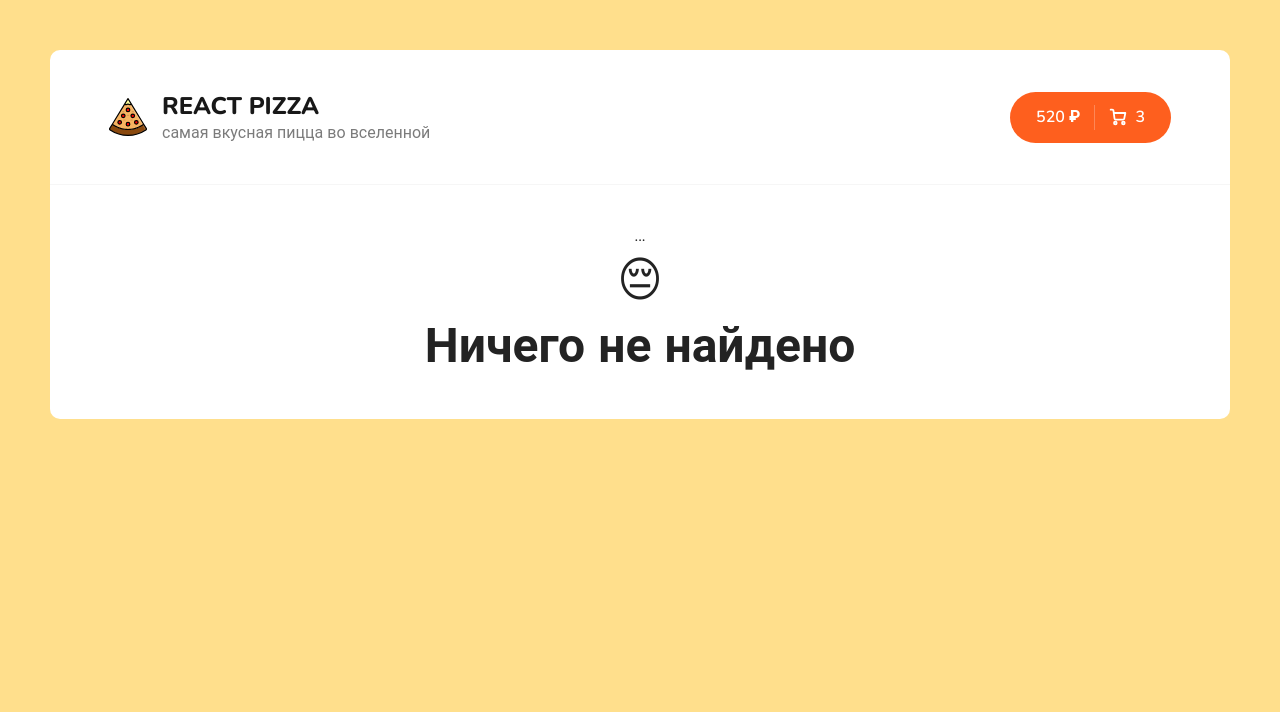
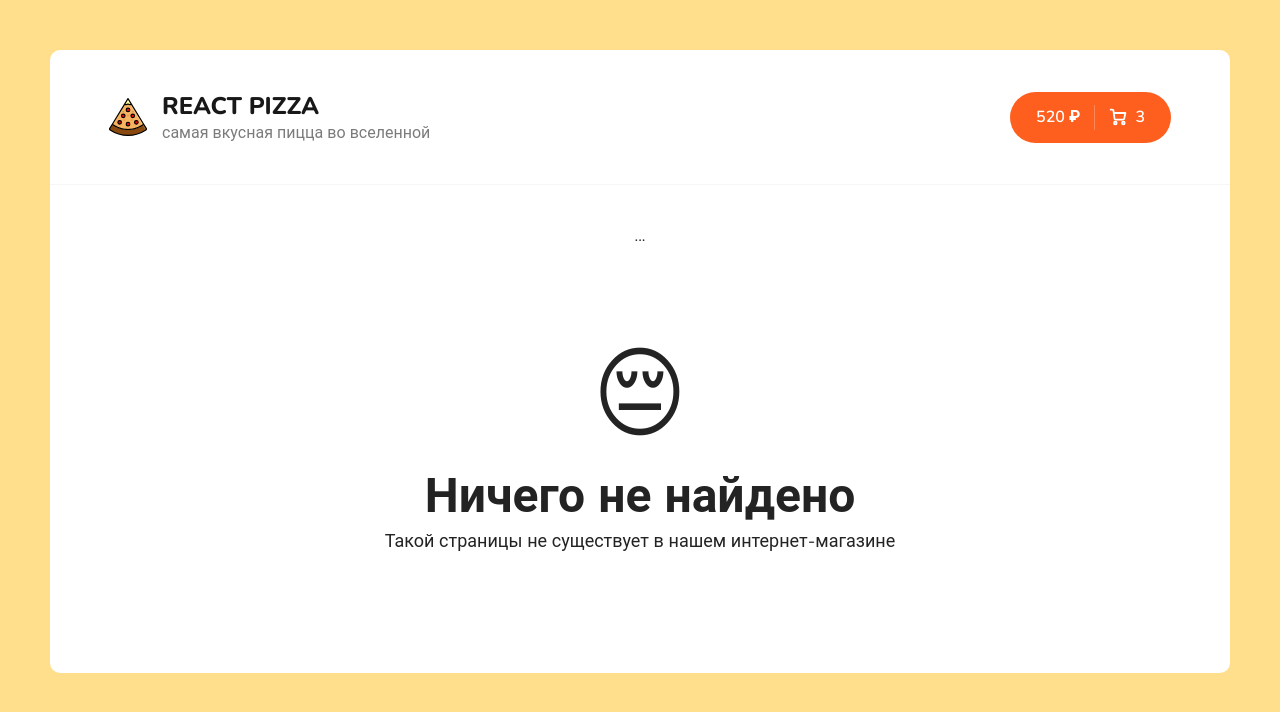
Before and after one commit to yuKalashnikova2/react-pizza-store-, a React (Create React App) app: page / in a window 1280 px wide. Shown: the top 712 px of the page. Built offline with nearby package versions, Linux system fonts and the light colour scheme.

Commit message:
feat(styles): add NotFoundBlock.module.scss

```diff
--- a/src/components/NotFoundBlock/NotFoundBlock.jsx
+++ b/src/components/NotFoundBlock/NotFoundBlock.jsx
@@ -1,10 +1,18 @@
-import React from 'react'
+import styles from './NotFoundBlock.module.scss'
 
 const NotFoundBlock = () => {
-  return <h1>
-    <span>😔</span>
-    <br />
-    Ничего не найдено </h1>
+  return (
+    <div className={styles.root}>
+      <h1>
+        <span>😔</span>
+        <br />
+        Ничего не найдено
+      </h1>
+      <p className={styles.description}>
+        Такой страницы не существует в нашем интернет-магазине
+      </p>
+    </div>
+  )
 }
 
 export default NotFoundBlock
--- /dev/null
+++ b/src/components/NotFoundBlock/NotFoundBlock.module.scss
@@ -0,0 +1,12 @@
+.root {
+    padding: 80px;
+    color: green;
+
+    span {
+        font-size: 100px;
+    }
+}
+
+.description {
+    font-size: 18px;
+}
```
